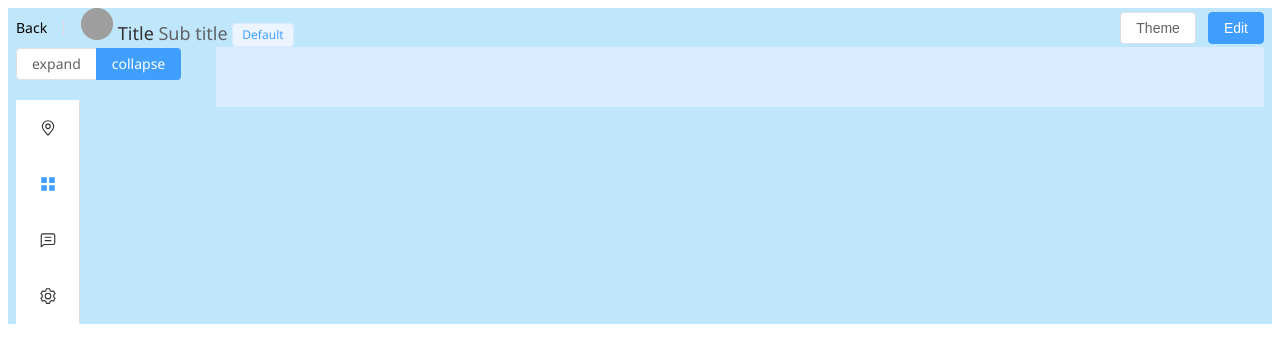
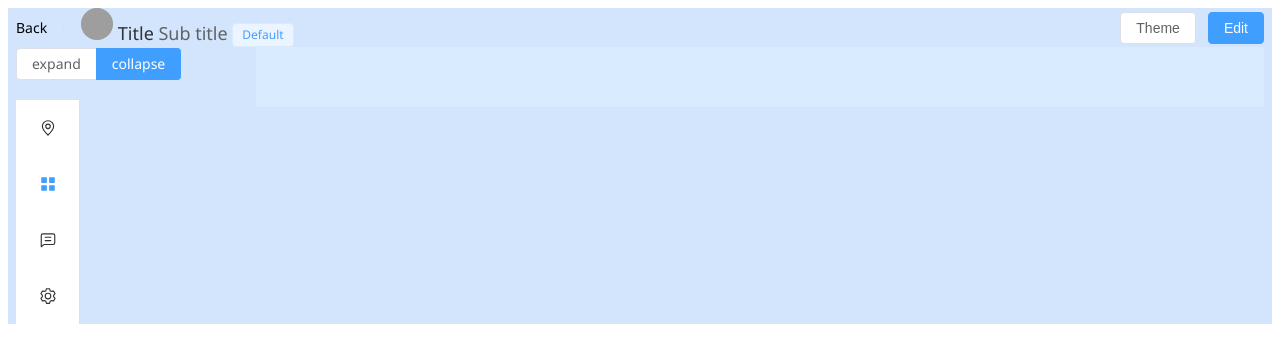
Before and after one commit to ergouHZ/chatE, a Vue app: page / in a window 1280 px wide. Both pictures are taken after a click on the button "session测试". Shown: the top 362 px of the page. Built offline with nearby package versions, Linux system fonts and the light colour scheme; grey boxes are pictures that could not be loaded.

Commit message:
Update App.vue

```diff
--- a/src/App.vue
+++ b/src/App.vue
@@ -5,7 +5,7 @@
     <div v-if="userSession.session.isLoggedIn" class="mainPage">
       <PageHeader />
       <el-container class="layout-container-demo" style="height: 100%">
-        <el-aside width="200px">
+        <el-aside width="240px">
           <NavMenu />
         </el-aside>
 
@@ -79,7 +79,7 @@ onBeforeMount(() => {
 }
 
 html {
-  background-color: rgba(29, 167, 241, 0.282);
+  background-color: rgba(2, 107, 244, 0.177);
   font-family: 'Segoe UI', Tahoma, Geneva, Verdana, sans-serif;
 }
 </style>
```
